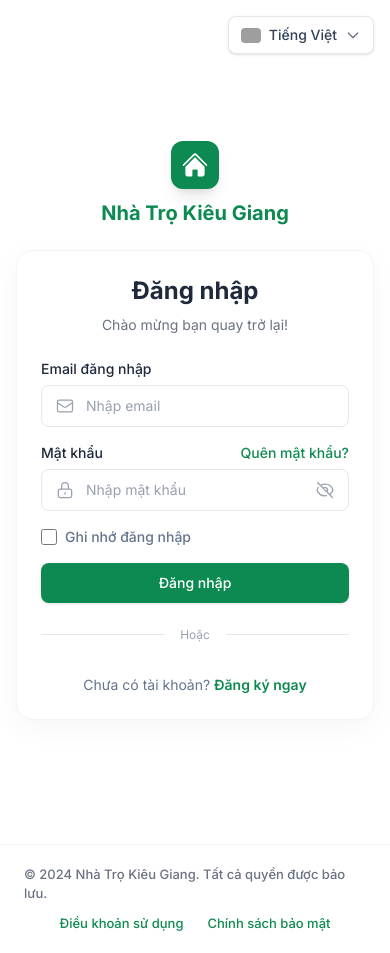
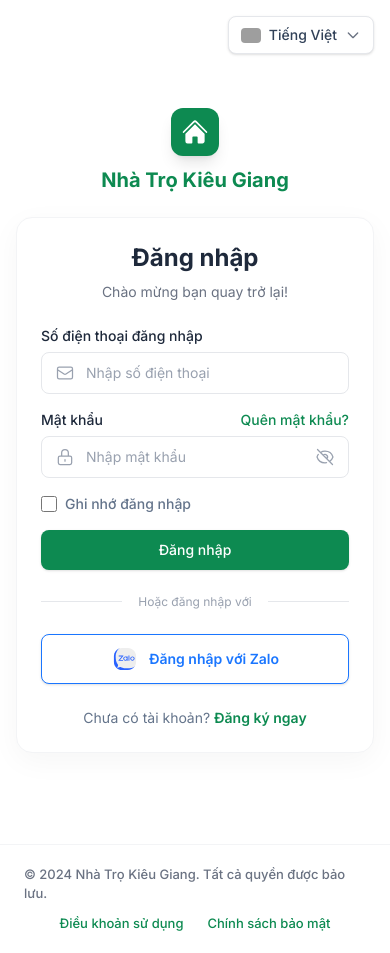
Before and after one commit to ngDuyHung/QuanLyTro-Frontend, a React (Vite) app: page /login in a window 390 px wide. Built offline with nearby package versions, Linux system fonts and the light colour scheme; grey boxes are pictures that could not be loaded.

Commit message:
update login zalo

```diff
--- a/src/pages/auth/LoginPage.jsx
+++ b/src/pages/auth/LoginPage.jsx
@@ -1,4 +1,4 @@
-import { useState } from "react";
+import { useEffect, useState } from "react";
 import { useForm } from "react-hook-form";
 import { zodResolver } from "@hookform/resolvers/zod";
 import { z } from "zod";
@@ -6,9 +6,16 @@ import { useNavigate, Link } from "react-router-dom";
 import { toast } from "react-toastify";
 import useAuthStore from "../../stores/authStore";
 import authService from "../../services/authService";
-
+import {
+  generateCodeChallenge,
+  generateCodeVerifier,
+  generateState,
+} from "../../utils/zaloPkce";
 const loginSchema = z.object({
-  email: z.string().min(1, "Vui lòng nhập email").email("Email không đúng định dạng"),
+  phone: z
+    .string()
+    .min(1, "Vui lòng nhập số điện thoại")
+    .regex(/^(0[3|5|7|8|9])\d{8}$/, "Số điện thoại không đúng định dạng"),
   password: z.string().min(6, "Mật khẩu tối thiểu 6 ký tự"),
 });
 
@@ -18,39 +25,196 @@ export default function LoginPage() {
   const [serverError, setServerError] = useState("");
   const [showPassword, setShowPassword] = useState(false);
 
-  const { register, handleSubmit, formState: { errors, isSubmitting } } = useForm({
+  const [infoMessage, setInfoMessage] = useState("");
+  const [zaloLinkToken, setZaloLinkToken] = useState("");
+  const [isZaloProcessing, setIsZaloProcessing] = useState(false);
+
+  const {
+    register,
+    handleSubmit,
+    formState: { errors, isSubmitting },
+  } = useForm({
     resolver: zodResolver(loginSchema),
   });
 
   const onSubmit = async (data) => {
     setServerError("");
     try {
+      const payload = {
+        ...data,
+        ...(zaloLinkToken ? { zalo_link_token: zaloLinkToken } : {}),
+      };
+
       const response = await authService.login(data);
       const token = response.data.access_token;
       const user = response.data.user;
 
       setAuth(user, token);
-      toast.success("Đăng nhập thành công!", { autoClose: 1500 });
-      const roleRedirectMap = {
-        admin: "/admin/dashboard",
-        landlord: "/landlord/dashboard",
-        tenant: "/tenant/dashboard",
-      };
-      navigate(roleRedirectMap[user.role] || "/");
+      if (zaloLinkToken) {
+        toast.success("Liên kết Zalo và đăng nhập thành công!", {
+          autoClose: 1500,
+        });
+        setZaloLinkToken("");
+        setInfoMessage("");
+      } else {
+        toast.success("Đăng nhập thành công!", { autoClose: 1500 });
+      }
+
+      sessionStorage.removeItem("zalo_code_verifier");
+      sessionStorage.removeItem("zalo_state");
+
+      redirectByRole(user);
     } catch (error) {
       if (error.response?.status === 401 || error.response?.status === 422) {
-        setServerError(error.response.data.message || "Email hoặc mật khẩu không đúng!");
+        setServerError(
+          error.response.data.message ||
+            "Số điện thoại hoặc mật khẩu không đúng!",
+        );
       } else {
         setServerError("Không thể kết nối đến máy chủ.");
       }
     }
   };
 
+  const handleZaloLogin = async () => {
+    try {
+      setServerError("");
+      setInfoMessage("");
+      setIsZaloProcessing(true);
+
+      const appId = import.meta.env.VITE_ZALO_APP_ID;
+      const redirectUri =
+        import.meta.env.VITE_ZALO_REDIRECT_URI ||
+        `${window.location.origin}/login/zalo`;
+
+      if (!appId) {
+        throw new Error("Thiếu VITE_ZALO_APP_ID trong file .env");
+      }
+
+      if (!redirectUri) {
+        throw new Error("Thiếu VITE_ZALO_REDIRECT_URI trong file .env");
+      }
+
+      if (!window.crypto?.subtle) {
+        throw new Error(
+          "Trình duyệt không hỗ trợ crypto.subtle. Hãy dùng HTTPS hoặc localhost.",
+        );
+      }
+
+      const codeVerifier = generateCodeVerifier();
+      const codeChallenge = await generateCodeChallenge(codeVerifier);
+      const state = generateState();
+
+      sessionStorage.setItem("zalo_code_verifier", codeVerifier);
+      sessionStorage.setItem("zalo_state", state);
+
+      const params = new URLSearchParams({
+        app_id: appId,
+        redirect_uri: redirectUri,
+        code_challenge: codeChallenge,
+        state,
+      });
+
+      const zaloUrl = `https://oauth.zaloapp.com/v4/permission?${params.toString()}`;
+
+      // console.log("Zalo redirect URL:", zaloUrl);
+      // console.log("Zalo code_verifier:", codeVerifier);
+      // console.log("Zalo code_challenge:", codeChallenge);
+      // console.log("Zalo state:", state);
+
+      window.location.href = zaloUrl;
+    } catch (error) {
+      console.error("Zalo init error:", error);
+
+      setServerError(
+        error?.message
+          ? `Không thể khởi tạo đăng nhập Zalo: ${error.message}`
+          : "Không thể khởi tạo đăng nhập Zalo.",
+      );
+    } finally {
+      setIsZaloProcessing(false);
+    }
+  };
+
+  useEffect(() => {
+    const handleZaloCallback = async () => {
+      const searchParams = new URLSearchParams(window.location.search);
+      const code = searchParams.get("code");
+      const state = searchParams.get("state");
+
+      if (!code) {
+        return;
+      }
+
+      const storedState = sessionStorage.getItem("zalo_state");
+      const codeVerifier = sessionStorage.getItem("zalo_code_verifier");
+
+      if (!storedState || storedState !== state) {
+        setServerError("Phiên đăng nhập Zalo không hợp lệ.");
+        navigate("/login", { replace: true });
+        return;
+      }
+
+      if (!codeVerifier) {
+        setServerError("Không tìm thấy mã xác minh Zalo. Vui lòng thử lại.");
+        navigate("/login", { replace: true });
+        return;
+      }
+
+      try {
+        setIsZaloProcessing(true);
+        setServerError("");
+        setInfoMessage("");
+
+        const response = await authService.zaloLogin({
+          code,
+          code_verifier: codeVerifier,
+        });
+
+        if (response.data.requires_link) {
+          setZaloLinkToken(response.data.link_token);
+          setInfoMessage(
+            response.data.message ||
+              "Tài khoản Zalo chưa được liên kết. Vui lòng đăng nhập bằng số điện thoại và mật khẩu để liên kết lần đầu.",
+          );
+
+          navigate("/login", { replace: true });
+          return;
+        }
+
+        const token = response.data.access_token;
+        const user = response.data.user;
+
+        setAuth(user, token);
+
+        sessionStorage.removeItem("zalo_code_verifier");
+        sessionStorage.removeItem("zalo_state");
+
+        toast.success("Đăng nhập bằng Zalo thành công!", { autoClose: 1500 });
+
+        redirectByRole(user);
+      } catch (error) {
+        setServerError(
+          error.response?.data?.message ||
+            "Không thể đăng nhập bằng Zalo. Vui lòng thử lại.",
+        );
+
+        navigate("/login", { replace: true });
+      } finally {
+        setIsZaloProcessing(false);
+      }
+    };
+
+    handleZaloCallback();
+  }, []);
+
   return (
     <div className="w-full bg-white p-6 sm:p-10 rounded-2xl shadow-[0_8px_30px_rgb(0,0,0,0.04)] border border-gray-100">
       <div className="text-center mb-6 sm:mb-8">
         <h2 className="text-2xl font-bold text-heading">Đăng nhập</h2>
-        <p className="mt-2 text-sm text-gray-500">Chào mừng bạn quay trở lại!</p>
+        <p className="mt-2 text-sm text-gray-500">
+          Chào mừng bạn quay trở lại!
+        </p>
       </div>
 
       {serverError && (
@@ -59,36 +223,76 @@ export default function LoginPage() {
         </div>
       )}
 
-      <form onSubmit={handleSubmit(onSubmit)} className="space-y-4 sm:space-y-5">
+      {infoMessage && (
+        <div className="mb-4 p-3 bg-blue-50 text-blue-700 text-sm font-medium rounded-lg border border-blue-100 text-center">
+          {infoMessage}
+        </div>
+      )}
+
+      <form
+        onSubmit={handleSubmit(onSubmit)}
+        className="space-y-4 sm:space-y-5"
+      >
         {/* Email */}
         <div className="space-y-1.5">
-          <label className="block font-medium text-heading text-sm sm:text-base">Email đăng nhập</label>
+          <label className="block font-medium text-heading text-sm sm:text-base">
+            Số điện thoại đăng nhập
+          </label>
           <div className="relative">
             <div className="absolute inset-y-0 left-0 pl-3.5 flex items-center pointer-events-none">
-              <svg className="h-5 w-5 text-gray-400" fill="none" viewBox="0 0 24 24" stroke="currentColor">
-                <path strokeLinecap="round" strokeLinejoin="round" strokeWidth="1.5" d="M3 8l7.89 5.26a2 2 0 002.22 0L21 8M5 19h14a2 2 0 002-2V7a2 2 0 00-2-2H5a2 2 0 00-2 2v10a2 2 0 002 2z" />
+              <svg
+                className="h-5 w-5 text-gray-400"
+                fill="none"
+                viewBox="0 0 24 24"
+                stroke="currentColor"
+              >
+                <path
+                  strokeLinecap="round"
+                  strokeLinejoin="round"
+                  strokeWidth="1.5"
+                  d="M3 8l7.89 5.26a2 2 0 002.22 0L21 8M5 19h14a2 2 0 002-2V7a2 2 0 00-2-2H5a2 2 0 00-2 2v10a2 2 0 002 2z"
+                />
               </svg>
             </div>
             <input
               type="text"
-              {...register("email")}
-              placeholder="Nhập email"
-              className={`w-full pl-11 pr-4 py-2.5 sm:py-3 bg-white border rounded-lg text-heading placeholder-gray-400 focus:outline-none focus:ring-2 transition ${errors.email ? "border-red-500 focus:ring-red-200" : "border-gray-200 focus:ring-primary/20 focus:border-primary"}`}
+              {...register("phone")}
+              placeholder="Nhập số điện thoại"
+              className={`w-full pl-11 pr-4 py-2.5 sm:py-3 bg-white border rounded-lg text-heading placeholder-gray-400 focus:outline-none focus:ring-2 transition ${errors.phone ? "border-red-500 focus:ring-red-200" : "border-gray-200 focus:ring-primary/20 focus:border-primary"}`}
             />
           </div>
-          {errors.email && <p className="text-red-500 text-xs">{errors.email.message}</p>}
+          {errors.phone && (
+            <p className="text-red-500 text-xs">{errors.phone.message}</p>
+          )}
         </div>
 
         {/* Password */}
         <div className="space-y-1.5">
           <div className="flex items-center justify-between">
-            <label className="block font-medium text-heading text-sm sm:text-base">Mật khẩu</label>
-            <a href="#" className="text-primary hover:text-primary-hover font-medium text-sm">Quên mật khẩu?</a>
+            <label className="block font-medium text-heading text-sm sm:text-base">
+              Mật khẩu
+            </label>
+            <a
+              href="#"
+              className="text-primary hover:text-primary-hover font-medium text-sm"
+            >
+              Quên mật khẩu?
+            </a>
           </div>
           <div className="relative">
             <div className="absolute inset-y-0 left-0 pl-3.5 flex items-center pointer-events-none">
-              <svg className="h-5 w-5 text-gray-400" fill="none" viewBox="0 0 24 24" stroke="currentColor">
-                <path strokeLinecap="round" strokeLinejoin="round" strokeWidth="1.5" d="M12 15v2m-6 4h12a2 2 0 002-2v-6a2 2 0 00-2-2H6a2 2 0 00-2 2v6a2 2 0 002 2zm10-10V7a4 4 0 00-8 0v4h8z" />
+              <svg
+                className="h-5 w-5 text-gray-400"
+                fill="none"
+                viewBox="0 0 24 24"
+                stroke="currentColor"
+              >
+                <path
+                  strokeLinecap="round"
+                  strokeLinejoin="round"
+                  strokeWidth="1.5"
+                  d="M12 15v2m-6 4h12a2 2 0 002-2v-6a2 2 0 00-2-2H6a2 2 0 00-2 2v6a2 2 0 002 2zm10-10V7a4 4 0 00-8 0v4h8z"
+                />
               </svg>
             </div>
             <input
@@ -97,34 +301,117 @@ export default function LoginPage() {
               placeholder="Nhập mật khẩu"
               className={`w-full pl-11 pr-11 py-2.5 sm:py-3 bg-white border rounded-lg text-heading placeholder-gray-400 focus:outline-none focus:ring-2 transition ${errors.password ? "border-red-500 focus:ring-red-200" : "border-gray-200 focus:ring-primary/20 focus:border-primary"}`}
             />
-            <button type="button" onClick={() => setShowPassword(!showPassword)} className="absolute inset-y-0 right-0 pr-3.5 flex items-center text-gray-400 hover:text-gray-600">
-              <svg className="h-5 w-5" fill="none" viewBox="0 0 24 24" stroke="currentColor">
-                <path strokeLinecap="round" strokeLinejoin="round" strokeWidth="1.5" d="M13.875 18.825A10.05 10.05 0 0112 19c-4.478 0-8.268-2.943-9.543-7a9.97 9.97 0 011.563-3.029m5.858.908a3 3 0 114.243 4.243M9.878 9.878l4.242 4.242M9.88 9.88l-3.29-3.29m7.532 7.532l3.29 3.29M3 3l3.59 3.59m0 0A9.953 9.953 0 0112 5c4.478 0 8.268 2.943 9.543 7a10.025 10.025 0 01-4.132 5.411m0 0L21 21" />
+            <button
+              type="button"
+              onClick={() => setShowPassword(!showPassword)}
+              className="absolute inset-y-0 right-0 pr-3.5 flex items-center text-gray-400 hover:text-gray-600"
+            >
+              <svg
+                className="h-5 w-5"
+                fill="none"
+                viewBox="0 0 24 24"
+                stroke="currentColor"
+              >
+                <path
+                  strokeLinecap="round"
+                  strokeLinejoin="round"
+                  strokeWidth="1.5"
+                  d="M13.875 18.825A10.05 10.05 0 0112 19c-4.478 0-8.268-2.943-9.543-7a9.97 9.97 0 011.563-3.029m5.858.908a3 3 0 114.243 4.243M9.878 9.878l4.242 4.242M9.88 9.88l-3.29-3.29m7.532 7.532l3.29 3.29M3 3l3.59 3.59m0 0A9.953 9.953 0 0112 5c4.478 0 8.268 2.943 9.543 7a10.025 10.025 0 01-4.132 5.411m0 0L21 21"
+                />
               </svg>
             </button>
           </div>
-          {errors.password && <p className="text-red-500 text-xs">{errors.password.message}</p>}
+          {errors.password && (
+            <p className="text-red-500 text-xs">{errors.password.message}</p>
+          )}
         </div>
 
         {/* Checkbox */}
         <div className="flex items-center">
-          <input id="remember-me" type="checkbox" className="w-4 h-4 text-primary bg-gray-100 border-gray-300 rounded focus:ring-primary focus:ring-2 accent-primary cursor-pointer" />
-          <label htmlFor="remember-me" className="ml-2 font-medium cursor-pointer select-none text-sm sm:text-base">Ghi nhớ đăng nhập</label>
+          <input
+            id="remember-me"
+            type="checkbox"
+            className="w-4 h-4 text-primary bg-gray-100 border-gray-300 rounded focus:ring-primary focus:ring-2 accent-primary cursor-pointer"
+          />
+          <label
+            htmlFor="remember-me"
+            className="ml-2 font-medium cursor-pointer select-none text-sm sm:text-base"
+          >
+            Ghi nhớ đăng nhập
+          </label>
         </div>
 
         {/* Nút Submit */}
-        <button type="submit" disabled={isSubmitting} className="w-full py-2.5 sm:py-3 px-4 bg-primary hover:bg-primary-hover text-white font-medium rounded-lg shadow-sm transition flex justify-center items-center">
-          {isSubmitting ? "Đang xử lý..." : "Đăng nhập"}
+        <button
+          type="submit"
+          disabled={isSubmitting}
+          className="w-full py-2.5 sm:py-3 px-4 bg-primary hover:bg-primary-hover text-white font-medium rounded-lg shadow-sm transition flex justify-center items-center"
+        >
+          {isSubmitting
+            ? "Đang xử lý..."
+            : zaloLinkToken
+              ? "Đăng nhập và liên kết Zalo"
+              : "Đăng nhập"}
         </button>
 
         <div className="relative flex items-center py-2">
           <div className="flex-grow border-t border-gray-200"></div>
-          <span className="flex-shrink-0 mx-4 text-gray-400 text-xs">Hoặc</span>
+          <span className="flex-shrink-0 mx-4 text-gray-400 text-xs">
+            Hoặc đăng nhập với
+          </span>
           <div className="flex-grow border-t border-gray-200"></div>
         </div>
 
+        {/* Nút Đăng nhập với Zalo */}
+        <button
+          type="button"
+          onClick={handleZaloLogin}
+          className="w-full py-2.5 sm:py-2 px-4 bg-white hover:bg-blue-50/50 border border-[#1a76ff] text-[#1a76ff] font-semibold rounded-lg shadow-sm transition flex justify-center items-center gap-2.5"
+        >
+          {/* Zalo Icon SVG vẽ lại chính xác theo hình dáng logo vuông bo góc */}
+
+          <svg
+            xmlns="http://www.w3.org/2000/svg"
+            viewBox="0 0 48 48"
+            width="28px"
+            height="28px"
+          >
+            <path
+              fill="#2962ff"
+              d="M15,36V6.827l-1.211-0.811C8.64,8.083,5,13.112,5,19v10c0,7.732,6.268,14,14,14h10	c4.722,0,8.883-2.348,11.417-5.931V36H15z"
+            />
+            <path
+              fill="#eee"
+              d="M29,5H19c-1.845,0-3.601,0.366-5.214,1.014C10.453,9.25,8,14.528,8,19	c0,6.771,0.936,10.735,3.712,14.607c0.216,0.301,0.357,0.653,0.376,1.022c0.043,0.835-0.129,2.365-1.634,3.742	c-0.162,0.148-0.059,0.419,0.16,0.428c0.942,0.041,2.843-0.014,4.797-0.877c0.557-0.246,1.191-0.203,1.729,0.083	C20.453,39.764,24.333,40,28,40c4.676,0,9.339-1.04,12.417-2.916C42.038,34.799,43,32.014,43,29V19C43,11.268,36.732,5,29,5z"
+            />
+            <path
+              fill="#2962ff"
+              d="M36.75,27C34.683,27,33,25.317,33,23.25s1.683-3.75,3.75-3.75s3.75,1.683,3.75,3.75	S38.817,27,36.75,27z M36.75,21c-1.24,0-2.25,1.01-2.25,2.25s1.01,2.25,2.25,2.25S39,24.49,39,23.25S37.99,21,36.75,21z"
+            />
+            <path
+              fill="#2962ff"
+              d="M31.5,27h-1c-0.276,0-0.5-0.224-0.5-0.5V18h1.5V27z"
+            />
+            <path
+              fill="#2962ff"
+              d="M27,19.75v0.519c-0.629-0.476-1.403-0.769-2.25-0.769c-2.067,0-3.75,1.683-3.75,3.75	S22.683,27,24.75,27c0.847,0,1.621-0.293,2.25-0.769V26.5c0,0.276,0.224,0.5,0.5,0.5h1v-7.25H27z M24.75,25.5	c-1.24,0-2.25-1.01-2.25-2.25S23.51,21,24.75,21S27,22.01,27,23.25S25.99,25.5,24.75,25.5z"
+            />
+            <path
+              fill="#2962ff"
+              d="M21.25,18h-8v1.5h5.321L13,26h0.026c-0.163,0.211-0.276,0.463-0.276,0.75V27h7.5	c0.276,0,0.5-0.224,0.5-0.5v-1h-5.321L21,19h-0.026c0.163-0.211,0.276-0.463,0.276-0.75V18z"
+            />
+          </svg>
+          <span className="text-sm sm:text-base">Đăng nhập với Zalo</span>
+        </button>
+
         <p className="text-center text-sm pt-2">
-          Chưa có tài khoản? <Link to="/register" className="text-primary hover:text-primary-hover font-semibold">Đăng ký ngay</Link>
+          Chưa có tài khoản?{" "}
+          <Link
+            to="/register"
+            className="text-primary hover:text-primary-hover font-semibold"
+          >
+            Đăng ký ngay
+          </Link>
         </p>
       </form>
     </div>
--- a/src/router/index.jsx
+++ b/src/router/index.jsx
@@ -29,6 +29,7 @@ export default function AppRouter() {
       {/* Tuyến đường công khai (Auth) */}
       <Route element={<AuthLayout />}>
         <Route path="/login" element={<LoginPage />} />
+        <Route path="/login/zalo" element={<LoginPage />} />
         <Route path="/register" element={<RegisterPage />} />
       </Route>
 
--- a/src/services/authService.js
+++ b/src/services/authService.js
@@ -1,11 +1,14 @@
-import api from './api';
+import api from "./api";
 
 const authService = {
   // Thêm { hideErrorToast: true } để ta tự bắt lỗi sai mật khẩu ở màn Login,
   // không để api.js tự động bắn toast báo chung chung.
-  login: (data) => api.post('/auth/login', data, { hideErrorToast: true }),
-  register: (data) => api.post('/auth/register', data, { hideErrorToast: true }),
-  logout: () => api.post('/auth/logout'),
+  login: (data) => api.post("/auth/login", data, { hideErrorToast: true }),
+  register: (data) =>
+    api.post("/auth/register", data, { hideErrorToast: true }),
+  zaloLogin: (data) =>
+    api.post("/auth/zalo/login", data, { hideErrorToast: true }),
+  logout: () => api.post("/auth/logout"),
 };
 
 export default authService;
--- /dev/null
+++ b/src/utils/zaloPkce.js
@@ -0,0 +1,50 @@
+export function generateCodeVerifier(length = 64) {
+  const chars =
+    import.meta.env.VITE_ZALO_CodeVerifier ||
+    "ABCDEFGHIJKLMNOPQRSTUVWXYZabcdefghijklmnopqrstuvwxyz0123456789-._~";
+
+  const randomValues = new Uint8Array(length);
+
+  window.crypto.getRandomValues(randomValues);
+
+  return Array.from(randomValues)
+    .map((value) => chars[value % chars.length])
+    .join("");
+}
+
+function base64UrlEncode(arrayBuffer) {
+  const bytes = new Uint8Array(arrayBuffer);
+  let binary = "";
+
+  bytes.forEach((byte) => {
+    binary += String.fromCharCode(byte);
+  });
+
+  return window
+    .btoa(binary)
+    .replace(/\+/g, "-")
+    .replace(/\//g, "_")
+    .replace(/=+$/, "");
+}
+
+export async function generateCodeChallenge(codeVerifier) {
+  const encoder = new TextEncoder();
+  const data = encoder.encode(codeVerifier);
+  const digest = await window.crypto.subtle.digest("SHA-256", data);
+
+  return base64UrlEncode(digest);
+}
+
+export function generateState(length = 32) {
+  const chars =
+    import.meta.env.VITE_ZALO_State ||
+    "ABCDEFGHIJKLMNOPQRSTUVWXYZabcdefghijklmnopqrstuvwxyz0123456789";
+
+  const randomValues = new Uint8Array(length);
+
+  window.crypto.getRandomValues(randomValues);
+
+  return Array.from(randomValues)
+    .map((value) => chars[value % chars.length])
+    .join("");
+}
```
Also changed, not shown: 1 other file (tests, documents, lock files or other folders).
